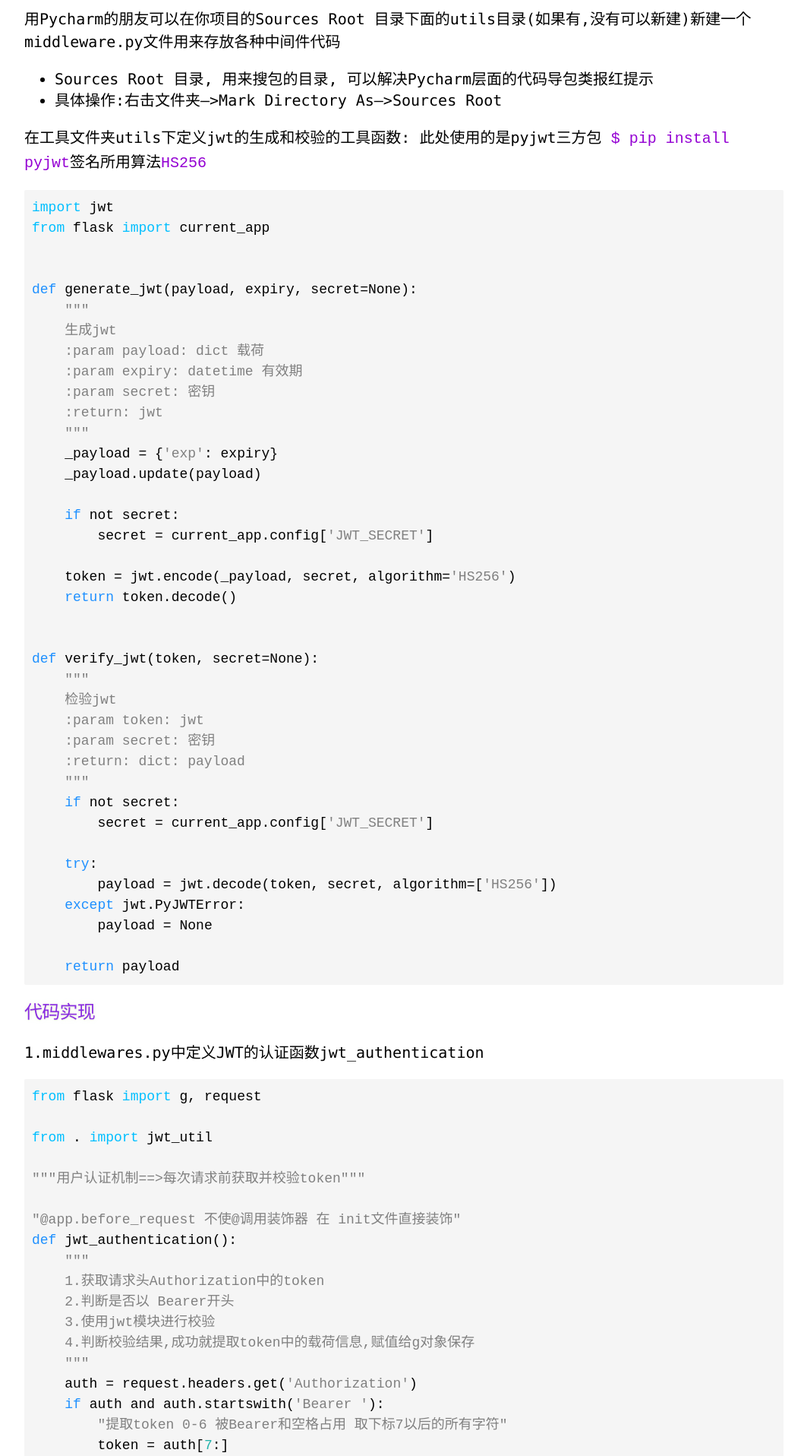
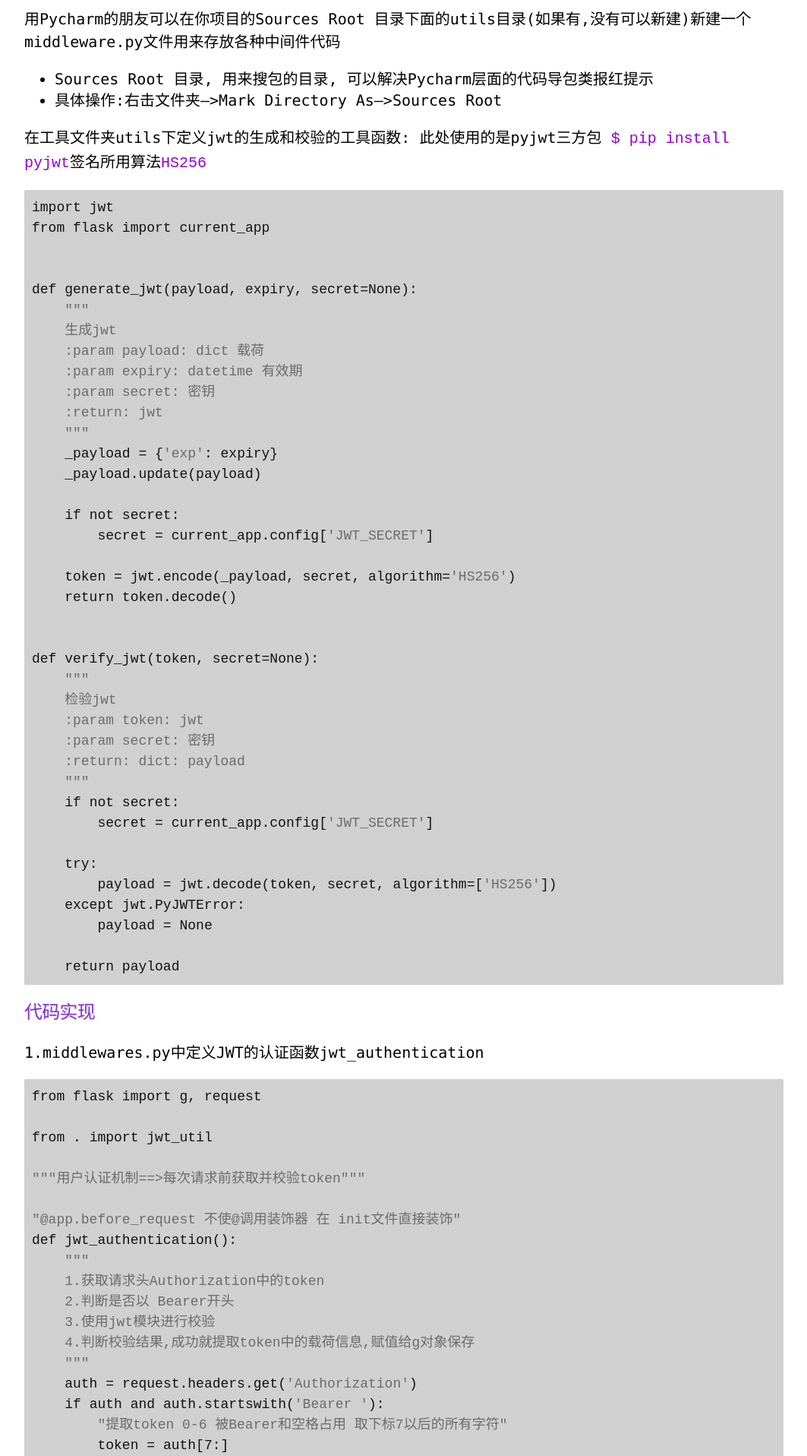
Before and after one commit to sn0wp3ak/sn0wp3ak.github.io, a Jekyll site: the page built from _posts/2020-04-06-Flask项目中实现JWT(双token)认证机制.md, in a window 1280 px wide. Shown: the part 534-2450 px from the top of the page at 76% size, without its empty margins (108-1171 px from the left). Built offline with Jekyll 4.4.1, drawn with Linux system fonts in a browser that asks for light colours.

Commit message:
mod block color

```diff
--- a/_sass/base.scss
+++ b/_sass/base.scss
@@ -149,10 +149,10 @@ blockquote {
 }
 
 pre {
-  background: #f5f5f5;
+  background: #d0d0d0;
   padding: 10px;
   font-size: 18px;
-  color: $fg;
+  color: #121212;
   border-radius: 2px;
   text-wrap: normal;
   overflow: auto;
--- a/_sass/rouge-base16-dark.scss
+++ b/_sass/rouge-base16-dark.scss
@@ -7,15 +7,15 @@
 
 .highlight {
 
-  $plaintext: $fg !default;
-  $string: $greg !default;
-  $literal: $lightseagreen !default;
-  $keyword: $blue !default;
+  $plaintext: #121212 !default;
+  $string: #6b6b6b !default;
+  $literal: $plaintext !default;
+  $keyword: $plaintext  !default;
   $error-foreground: $cod-grey !default;
   $error-background: $apple-blossom !default;
-  $comment: $slategreg !default;
+  $comment: $string !default;
   $preprocessor: $rajah !default;
-  $name-space: $string !default;
+  $name-space: $plaintext !default;
   $name-attribute: $hippie-blue !default;
   $operator: $plaintext !default;
   $keyword-type: $raw-sienna !default;
@@ -61,7 +61,7 @@
     color: $keyword;
   }
    .kn {
-    color: $deepskyblue;
+    color: $plaintext;
   }
   .kc, .kt, .kd {
       color: $keyword-type;
```
